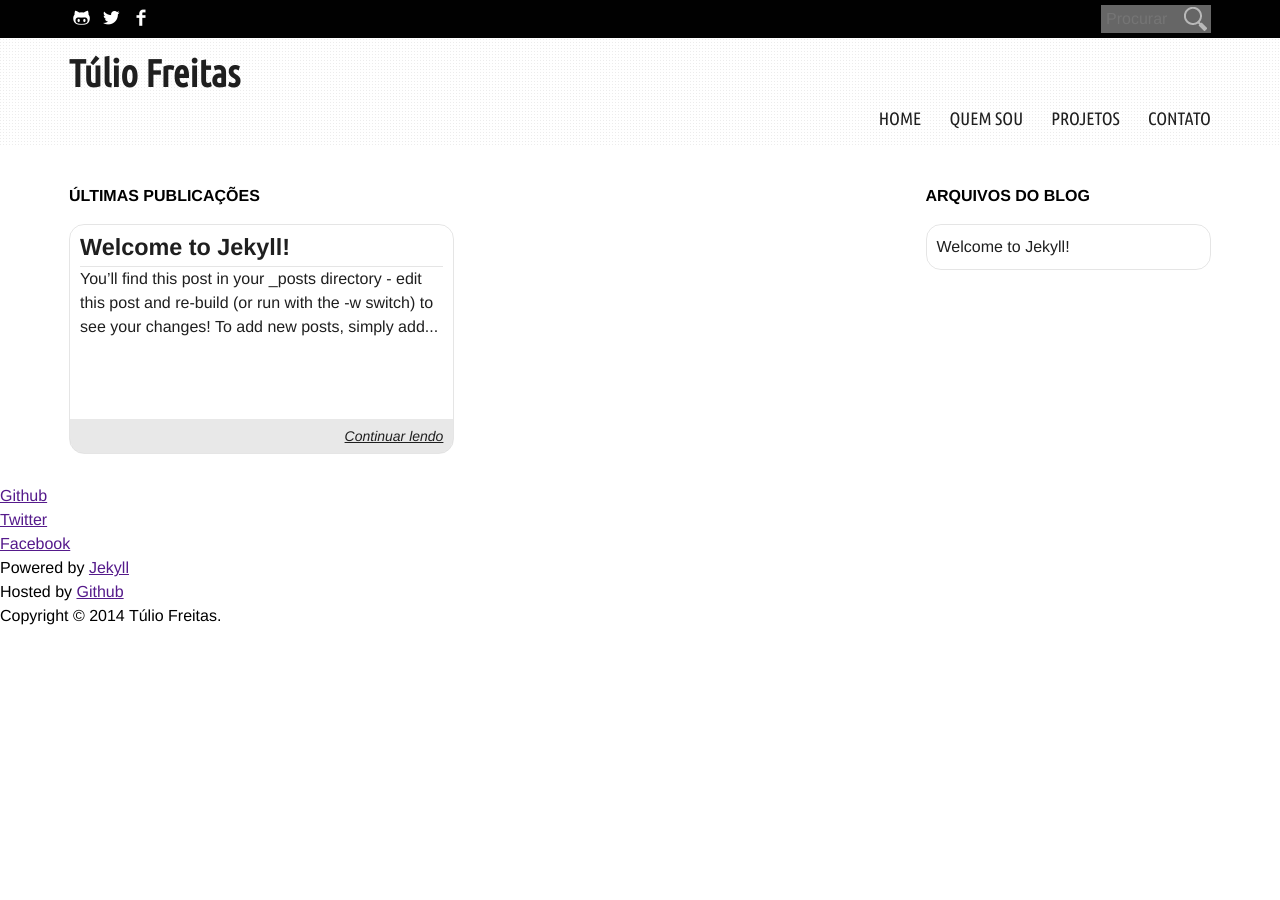
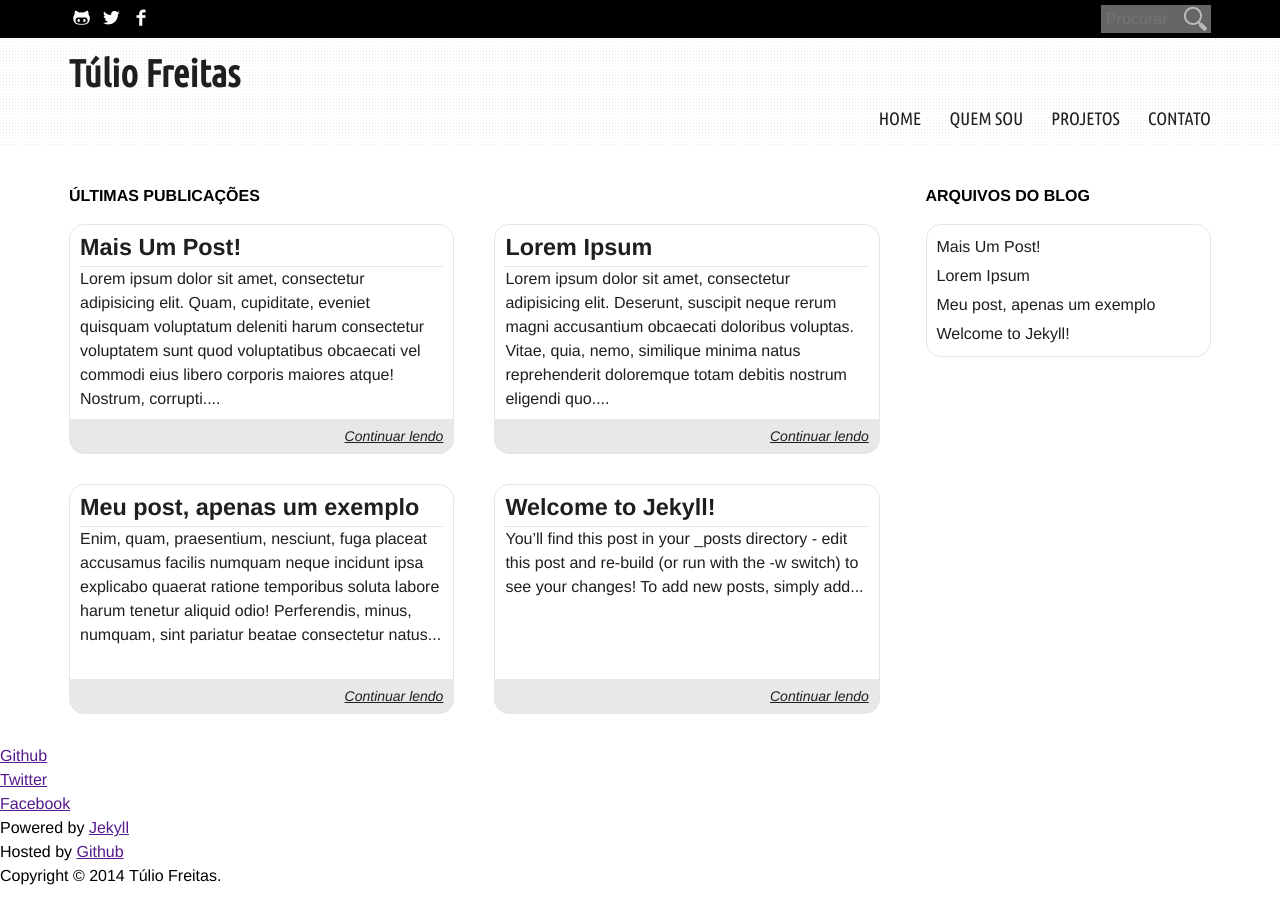
Before and after one commit to tulio/tulio.github.io, a Jekyll site: the page built from index.html, in a window 1280 px wide. Built offline with Jekyll 4.4.1, drawn with Linux system fonts in a browser that asks for light colours; Markdown is read by kramdown in place of the engine named in the settings.

Commit message:
Lorem ipsum, conteúdo temporário

```diff
--- a/_posts/2014-02-15-welcome-to-jekyll.markdown
+++ b/_posts/2014-02-15-welcome-to-jekyll.markdown
@@ -2,7 +2,7 @@
 layout: post
 title:  "Welcome to Jekyll!"
 date:   2014-02-15 22:48:44
-categories: jekyll update
+categories: testing
 ---
 
 You'll find this post in your `_posts` directory - edit this post and re-build (or run with the `-w` switch) to see your changes!
--- /dev/null
+++ b/_posts/2014-03-01-meu-post-apenas-um-exemplo.markdown
@@ -0,0 +1,21 @@
+---
+layout: post
+title:  "Meu post, apenas um exemplo"
+date:   2014-03-01 19:11:44
+categories: testing
+---
+
+Enim, quam, praesentium, nesciunt, fuga placeat accusamus facilis numquam neque incidunt ipsa explicabo quaerat ratione temporibus soluta labore harum tenetur aliquid odio!
+
+Perferendis, minus, numquam, sint pariatur beatae consectetur natus ea cupiditate aperiam odit accusantium placeat qui aliquid tempore velit soluta blanditiis itaque ab.
+Lorem ipsum dolor sit amet, consectetur adipisicing elit. Iure, sunt, sequi, qui at facilis perferendis corporis
+accusamus tempore ex fugiat quaerat praesentium libero enim! Voluptate perferendis illum quae magnam nobis.
+
+Lorem ipsum dolor sit amet, consectetur adipisicing elit. Perferendis, minus, numquam, sint pariatur beatae consectetur natus ea cupiditate aperiam odit accusantium placeat qui aliquid tempore velit soluta blanditiis itaque ab.
+
+Lorem ipsum dolor sit amet, consectetur adipisicing elit. Enim, quam, praesentium, nesciunt, fuga placeat accusamus facilis numquam neque incidunt ipsa explicabo quaerat ratione temporibus soluta labore harum tenetur aliquid odio!
+
+Check out the [Jekyll docs][jekyll] for more info on how to get the most out of Jekyll. File all bugs/feature requests at [Jekyll's GitHub repo][jekyll-gh].
+
+[jekyll-gh]: https://github.com/mojombo/jekyll
+[jekyll]:    http://jekyllrb.com
--- /dev/null
+++ b/_posts/2014-03-02-lorem-ipsum.markdown
@@ -0,0 +1,12 @@
+---
+layout: post
+title:  "Lorem Ipsum"
+date:   2014-03-02 01:04:44
+categories: testing
+---
+
+Lorem ipsum dolor sit amet, consectetur adipisicing elit. Deserunt, suscipit neque rerum magni accusantium obcaecati doloribus voluptas. Vitae, quia, nemo, similique minima natus reprehenderit doloremque totam debitis nostrum eligendi quo.
+
+Lorem ipsum dolor sit amet, consectetur adipisicing elit. At ipsum aut voluptatibus dolorum ea praesentium nihil quam. Incidunt, rerum deserunt culpa ipsum distinctio. Ab, veniam, sit corporis id libero eos.
+
+Lorem ipsum dolor sit amet, consectetur adipisicing elit. Accusantium, eligendi voluptates laudantium officiis repellendus vitae autem reiciendis odit consequuntur similique natus aliquid quasi doloribus minus sequi delectus quos molestiae laboriosam!
--- /dev/null
+++ b/_posts/2014-03-02-mais-um-post.markdown
@@ -0,0 +1,14 @@
+---
+layout: post
+title:  "Mais Um Post!"
+date:   2014-03-02 01:17:32
+categories: testing
+---
+
+Lorem ipsum dolor sit amet, consectetur adipisicing elit. Quam, cupiditate, eveniet quisquam voluptatum deleniti harum consectetur voluptatem sunt quod voluptatibus obcaecati vel commodi eius libero corporis maiores atque! Nostrum, corrupti.
+
+Lorem ipsum dolor sit amet, consectetur adipisicing elit. In, dolor, commodi, reiciendis molestias rerum facere repudiandae accusamus saepe sapiente cumque perferendis vero nemo eaque asperiores blanditiis minima odio delectus nesciunt.
+
+[Facebook](http://facebook.com/tuliofreitas "Facebook")
+
+![Minha Foto]({{ site.url }}/assets/images/profile.jpg "Minha Foto")
```
